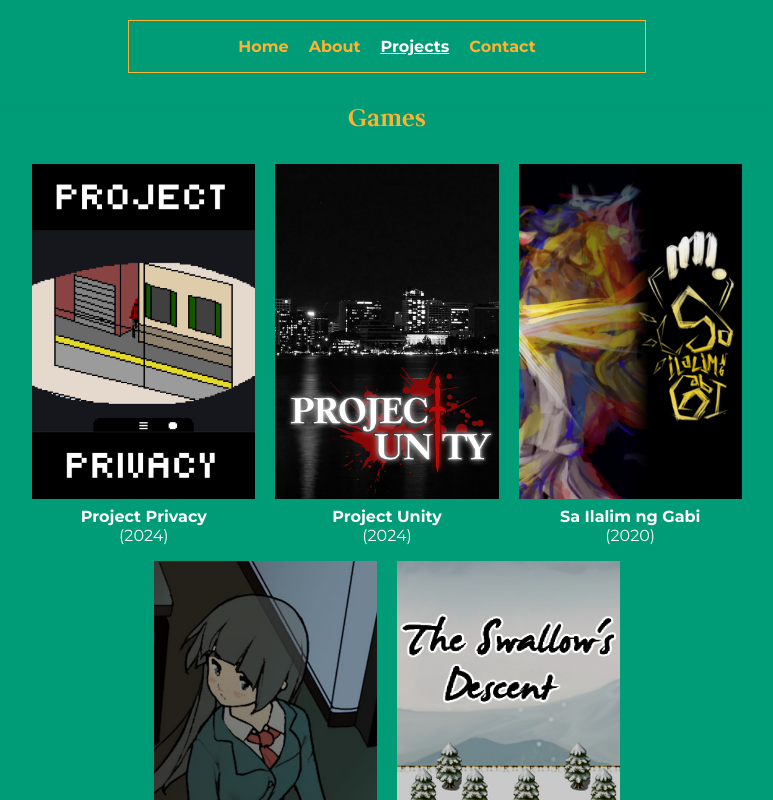
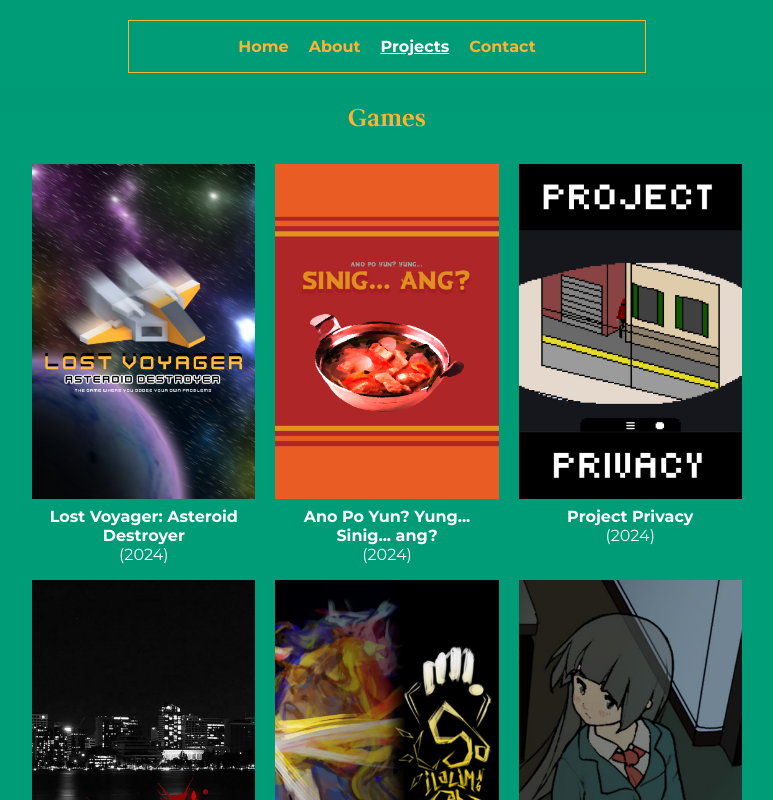
Before and after one commit to FlamingHerb/flamingherb.github.io, a SvelteKit app: page /projects in a window 1280 px wide. Shown: the top 800 px of the page, without its empty margins (253-1026 px from the left). Built offline with nearby package versions, Linux system fonts and the light colour scheme.

Commit message:
feat: added new games from develup quests Resolves #21

```diff
--- a/src/routes/(app)/projects/+page.svelte
+++ b/src/routes/(app)/projects/+page.svelte
@@ -17,7 +17,8 @@
         <ProjectItem name="Useless Apologies of a Troublesome Witch 2" date="2024" link="https://gamejolt.com/games/uselessapologiesofatroublesomewitch/521869"  image="uaoatw" />
         <ProjectItem name="Sweet Evil Fantasy"   date="2024" link="" image="pu" />
         -->
-
+        <ProjectItem name="Lost Voyager: Asteroid Destroyer" date="2024" link="https://flamingherb.github.io/develup-chapter-2-quest/"  image="dvup_ch2" />
+        <ProjectItem name="Ano Po Yun? Yung... Sinig... ang?" date="2024" link="https://flamingherb.github.io/develup-chapter-1-quest/"  image="dvup_ch1" />
         <ProjectItem name="Project Privacy" date="2024" link="https://theredswarm.itch.io/project-privacy"  image="pv" />
         <ProjectItem name="Project Unity"   date="2024" link="https://github.com/FlamingHerb/Project-Unity" image="pu" />
         <ProjectItem name="Sa Ilalim ng Gabi" date="2020" link="https://gamejolt.com/games/sailalimnggabi/437232"  image="sing" />
```
Also changed, not shown: static/images/works_poster/dvup_ch1.png (added), static/images/works_poster/dvup_ch2.png (added).
